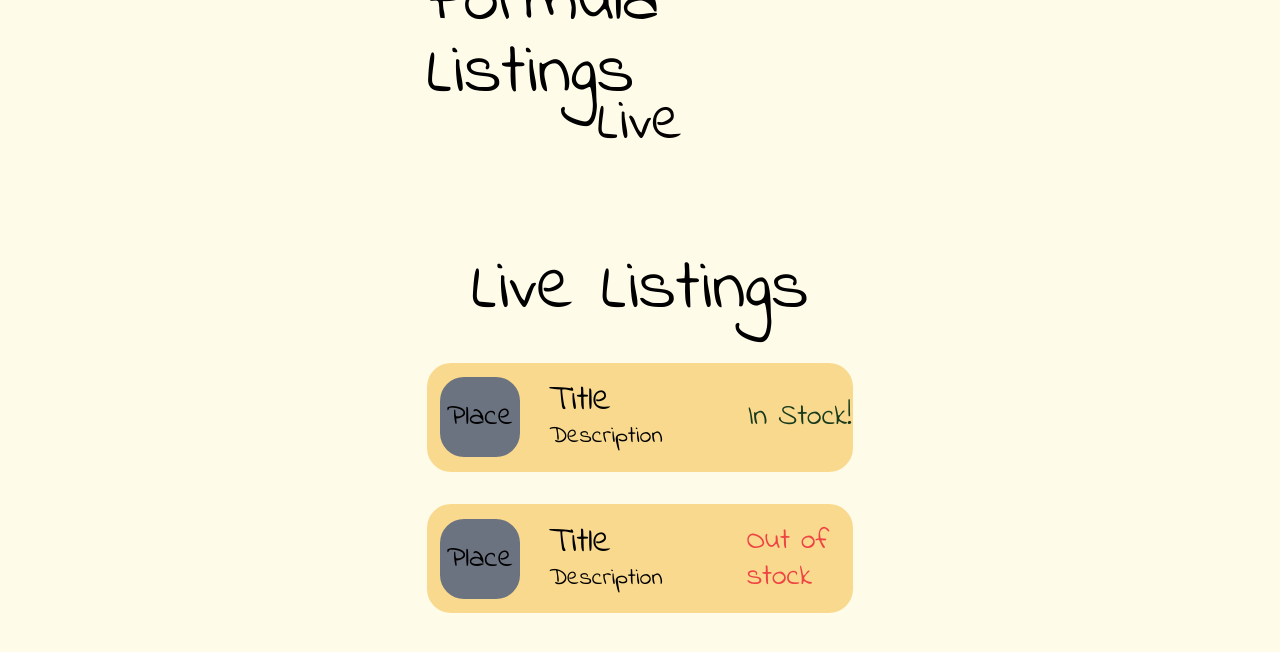
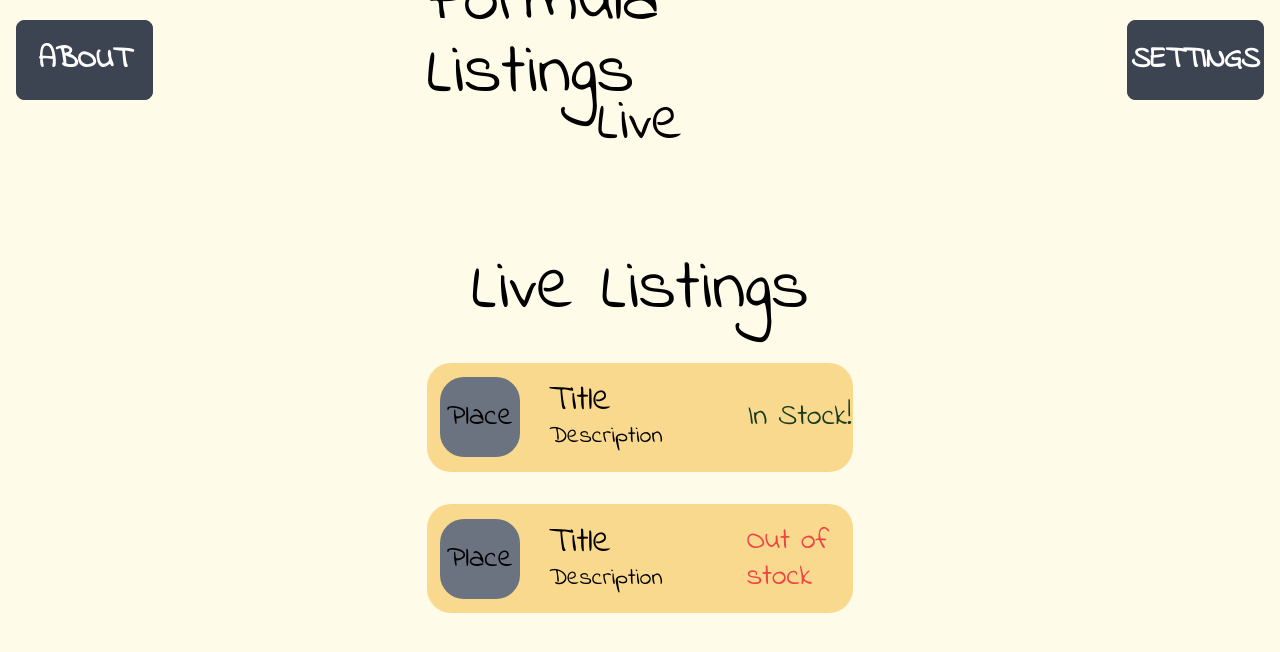
Before and after one commit to TheLDB/FormulaListings, a Next.js app in the folder web/: page / in a window 1280 px wide. Shown: the top 652 px of the page. Built offline with nearby package versions, Linux system fonts and the light colour scheme.

Commit message:
Added about and settings buttons

```diff
--- a/web/components/MenuBar.tsx
+++ b/web/components/MenuBar.tsx
@@ -11,15 +11,23 @@ const MenuBar = () => {
 
     return (
         <div className="w-full h-full flex flex-row">
-            <div className="w-1/3 h-full">
-
+            <div className="w-1/3 h-full flex items-center pl-4">
+                <button className="btn w-1/3 h-2/3 flex justify-center items-center">
+                    <h1 className="text-white font-indie text-3xl">
+                        About
+                    </h1>
+                </button>
             </div>
             <div className="w-1/3 h-full flex flex-col justify-center items-center -space-y-4">
                 <h1 className="text-black text-7xl font-indie">Formula Listings</h1>
                 <h1 className={`${liveRed ? 'text-red-500' : 'text-black'} text-6xl font-indie transition-all ease-in-out duration-700`}>Live</h1>
             </div>
-            <div className="w-1/3 h-full">
-
+            <div className="w-1/3 h-full flex items-center justify-end pr-4">
+                <button className="btn w-1/3 h-2/3">
+                    <h1 className="text-white font-indie text-3xl">
+                        Settings
+                    </h1>
+                </button>
             </div>
         </div>
     )
```
